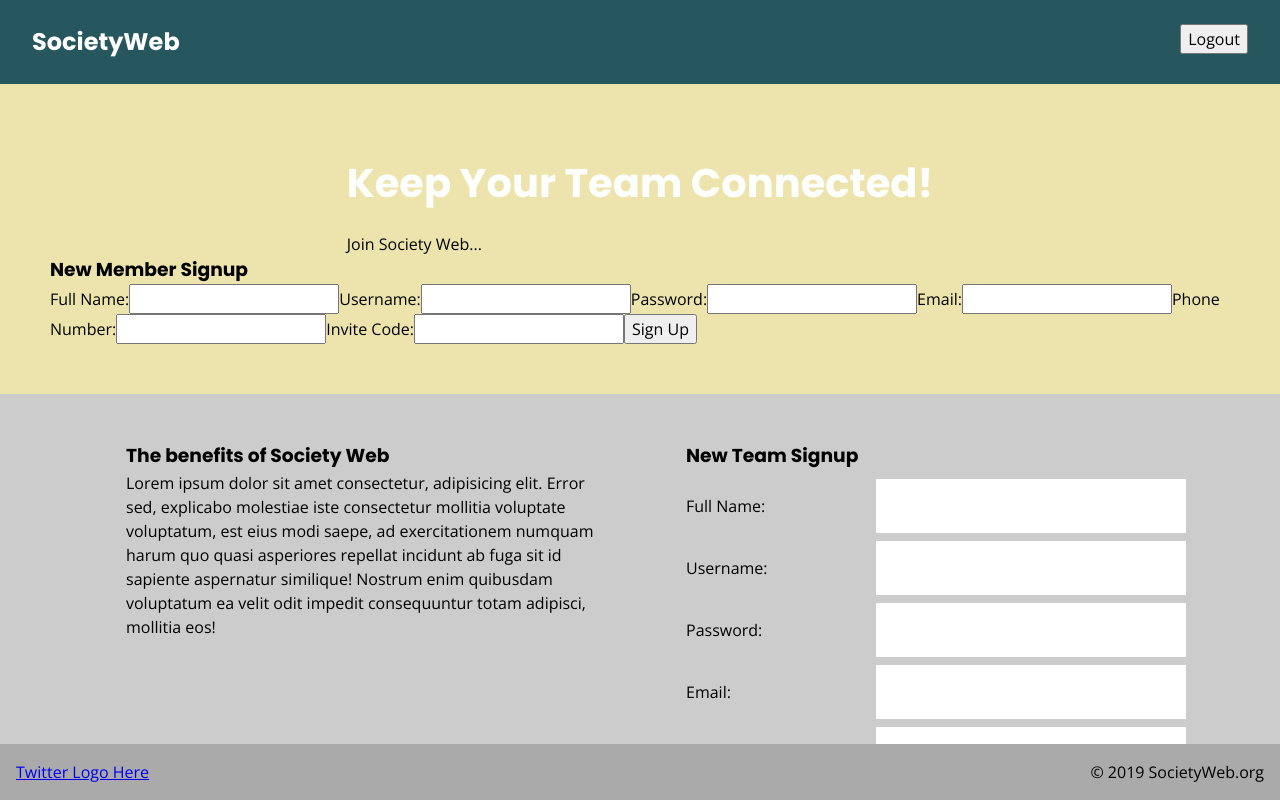
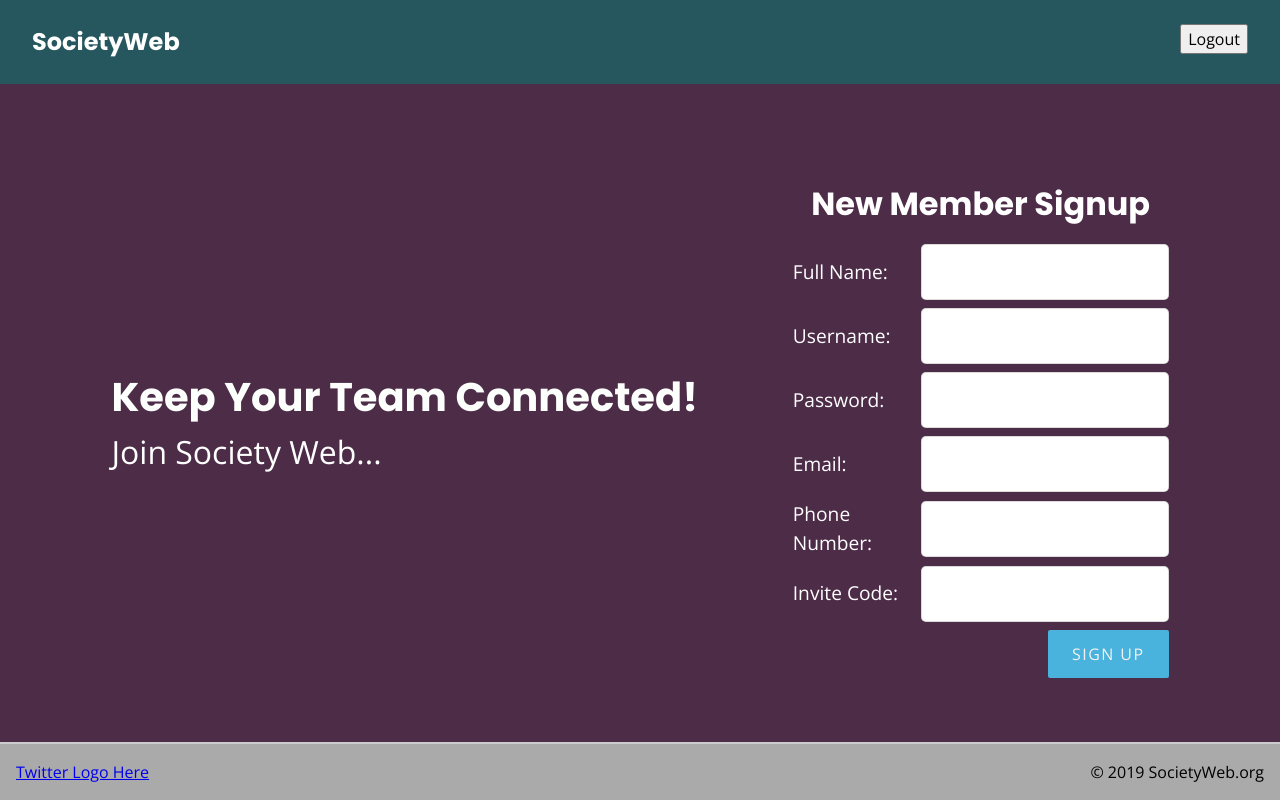
Before and after one commit to Nathan3p0/societyweb-client, a React (Create React App) app: page / in a window 1280 px wide. Both pictures are taken after a click on the button "Have an invite code?". Shown: the top 800 px of the page. Built offline with nearby package versions, Linux system fonts and the light colour scheme.

Commit message:
styled sign up and login form

```diff
--- a/src/components/Header/Header.css
+++ b/src/components/Header/Header.css
@@ -2,5 +2,14 @@
     display: flex;
     flex-wrap: wrap;
     justify-content: space-around;
-    padding: 50px;
+    padding: 4rem;
+    background-color: #4D2C48;
+    background-size: cover;
 }
+
+.landingpage__header-message {
+    align-self: center;
+    color: #fff;
+    font-size: 2rem;
+    line-height: 1;
+}
--- a/src/components/Header/Header.js
+++ b/src/components/Header/Header.js
@@ -20,11 +20,11 @@ const Header = (props) => {
 
     return (
         <header className="landingpage__header">
-            <div>
+            <div className="landingpage__header-message">
                 <h2>Keep Your Team Connected!</h2>
                 <p>Join Society Web...</p>
             </div>
-            <div>
+            <div className="landingpage__header-login">
                 {loginDisplay}
             </div>
         </header>
--- a/src/components/MainNav/MainNav.css
+++ b/src/components/MainNav/MainNav.css
@@ -7,4 +7,22 @@
 
 .main__nav h1 {
     color: #fff;
+    align-self: center;
 }
+
+.main__nav-login button {
+    margin: 0 .5rem;
+    padding: 12px 24px;
+    border: none;
+    background: #4ab3dd;
+    color: #f2f2f2;
+    text-transform: uppercase;
+    letter-spacing: .09em;
+    border-radius: 2px;
+}
+
+.main__nav-login button:hover {
+    cursor: pointer;
+    transform: scale(1.1);
+    box-shadow: 1px 1px 5px #333333;
+}
--- /dev/null
+++ b/src/components/MemberLogin/MemberLogin.css
@@ -0,0 +1,55 @@
+.memberLogin__form h3 {
+    color: #fff;
+    margin: 2rem 0 1rem 0;
+    font-size: 2rem;
+    text-align: center;
+}
+
+
+.memberLogin__form li {
+    display: flex;
+    flex-wrap: wrap;
+    align-items: center;
+    margin-top: .5rem
+}
+
+.memberLogin__form > li > label {
+    flex: 1 0 100px;
+    color: #fff;
+    font-size: 1.2rem;
+}
+
+.memberLogin__form > li > label + * {
+    flex: 1 0 220px;
+}
+
+.memberLogin__form li button {
+    margin-left: auto;
+    padding: 12px 24px;
+    border: none;
+    background: #4ab3dd;
+    color: #f2f2f2;
+    text-transform: uppercase;
+    letter-spacing: .09em;
+    border-radius: 2px;
+}
+
+.memberLogin__form li button:hover {
+    cursor: pointer;
+    transform: scale(1.1);
+    box-shadow: 1px 1px 5px #333333;
+}
+
+.memberLogin__form li input {
+    padding: 15px;
+    border: 1px solid #00000025;
+    border-radius: 5px;
+}
+
+.memberLogin__form a {
+    color: #fff;
+}
+
+.memberLogin__form a:hover {
+    color: #ddd;
+}
--- a/src/components/MemberLogin/MemberLogin.js
+++ b/src/components/MemberLogin/MemberLogin.js
@@ -1,6 +1,7 @@
 import React, { Component } from 'react';
 import AuthApiService from '../../services/auth-api-service';
 import LoginInfoContext from '../../context/LoginInfoContext';
+import './MemberLogin.css'
 
 class MemberLogin extends Component {
     static defaultProps = {
@@ -41,13 +42,23 @@ class MemberLogin extends Component {
     render() {
         return (
             <form onSubmit={this.handleMemberLoginSubmit}>
+                <ul className="memberLogin__form">
                     <h3>Team Member Login</h3>
+                    <li>
                         <label htmlFor="username">Username:</label>
                         <input type="text" name="username" id="username" required />
+                    </li>
+                    <li>
                         <label htmlFor="password">Password:</label>
                         <input type="password" name="password" id="password" required />
+                    </li>
+                    <li>
                         <button type="submit">Login</button>
+                    </li>
+                    <li>
                         <a href="#" onClick={this.context.memberJoinToggle}>Not a member? Click here to join.</a>
+                    </li>
+                </ul>
             </form>
         );
     }
--- /dev/null
+++ b/src/components/NewMemberSignUpForm/NewMemberSignUp.css
@@ -0,0 +1,46 @@
+.newMember__signup-form h3 {
+    color: #fff;
+    margin: 2rem 0 1rem 0;
+    font-size: 2rem;
+    text-align: center;
+}
+
+.newMember__signup-form li {
+    display: flex;
+    flex-wrap: wrap;
+    align-items: center;
+    margin-top: .5rem
+}
+
+.newMember__signup-form > li > label {
+    flex: 1 0 100px;
+    color: #fff;
+    font-size: 1.2rem;
+}
+
+.newMember__signup-form > li > label + * {
+    flex: 1 0 220px;
+}
+
+.newMember__signup-form li button {
+    margin-left: auto;
+    padding: 12px 24px;
+    border: none;
+    background: #4ab3dd;
+    color: #f2f2f2;
+    text-transform: uppercase;
+    letter-spacing: .09em;
+    border-radius: 2px;
+}
+
+.newMember__signup-form li button:hover {
+    cursor: pointer;
+    transform: scale(1.1);
+    box-shadow: 1px 1px 5px #333333;
+}
+
+.newMember__signup-form li input {
+    padding: 15px;
+    border: 1px solid #00000025;
+    border-radius: 5px;
+}
--- a/src/components/NewMemberSignUpForm/NewMemberSignUp.js
+++ b/src/components/NewMemberSignUpForm/NewMemberSignUp.js
@@ -1,25 +1,44 @@
 import React, { Component } from 'react';
+import './NewMemberSignUp.css'
 
 class NewMemberSignUp extends Component {
     state = {}
     render() {
         return (
+            <>
                 <form>
+                    <ul className="newMember__signup-form">
                         <h3>New Member Signup</h3>
+                        <li>
                             <label htmlFor="fullname">Full Name:</label>
                             <input type="text" name="full_name" id="fullname" required />
+                        </li>
+                        <li>
                             <label htmlFor="username">Username:</label>
                             <input type="text" name="username" id="username" required />
+                        </li>
+                        <li>
                             <label htmlFor="password">Password:</label>
                             <input type="password" name="password" id="password" required />
+                        </li>
+                        <li>
                             <label htmlFor="email">Email:</label>
                             <input type="text" name="email" id="email" required />
+                        </li>
+                        <li>
                             <label htmlFor="phone">Phone Number:</label>
                             <input type="tel" name="phone" id="phone" required />
+                        </li>
+                        <li>
                             <label htmlFor="invite_code">Invite Code:</label>
                             <input type="text" name="invite_code" id="invite_code" required />
+                        </li>
+                        <li>
                             <button type="submit">Sign Up</button>
+                        </li>
+                    </ul>
                 </form>
+            </>
         );
     }
 }
```
Also changed, not shown: src/components/Header/images/hero_image.jpg (added). Lines whose indentation alone changed are shown as unchanged.
